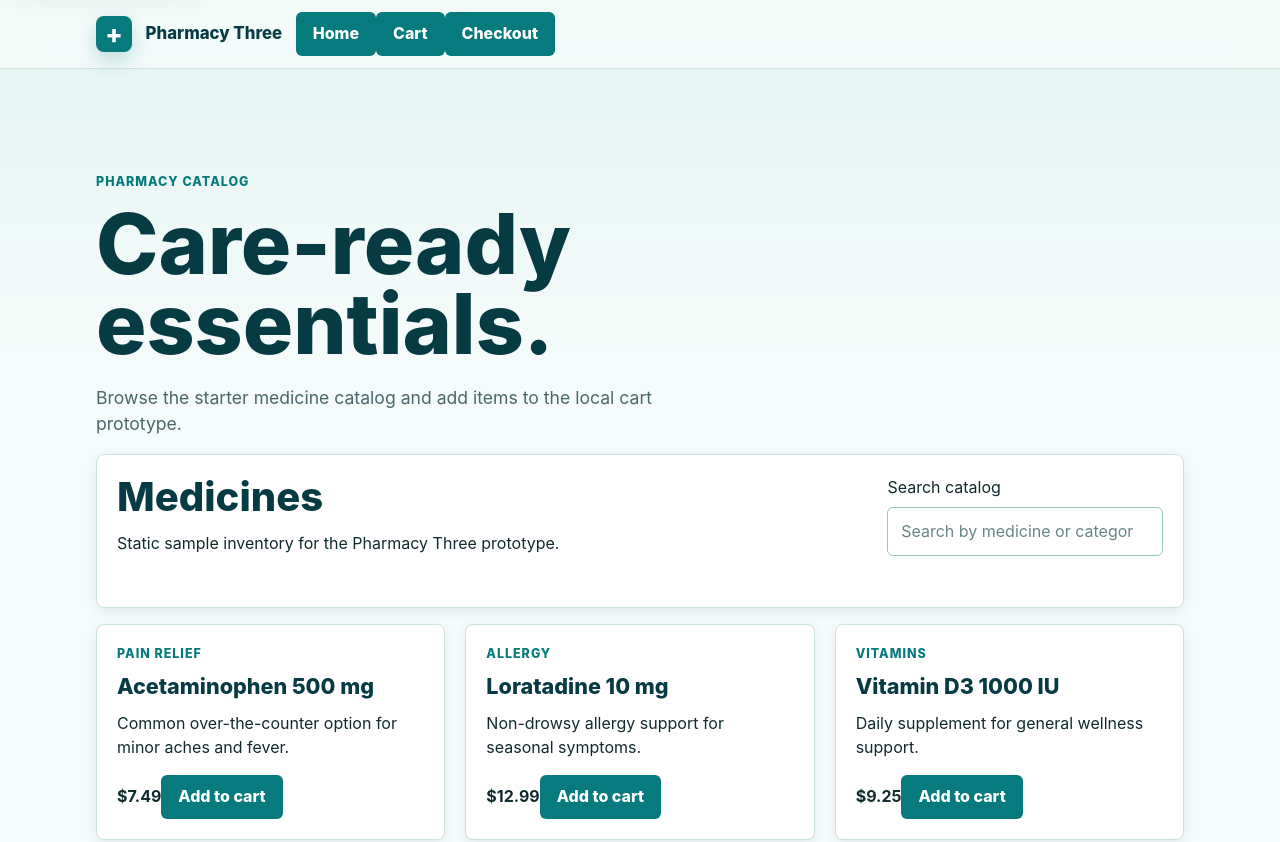
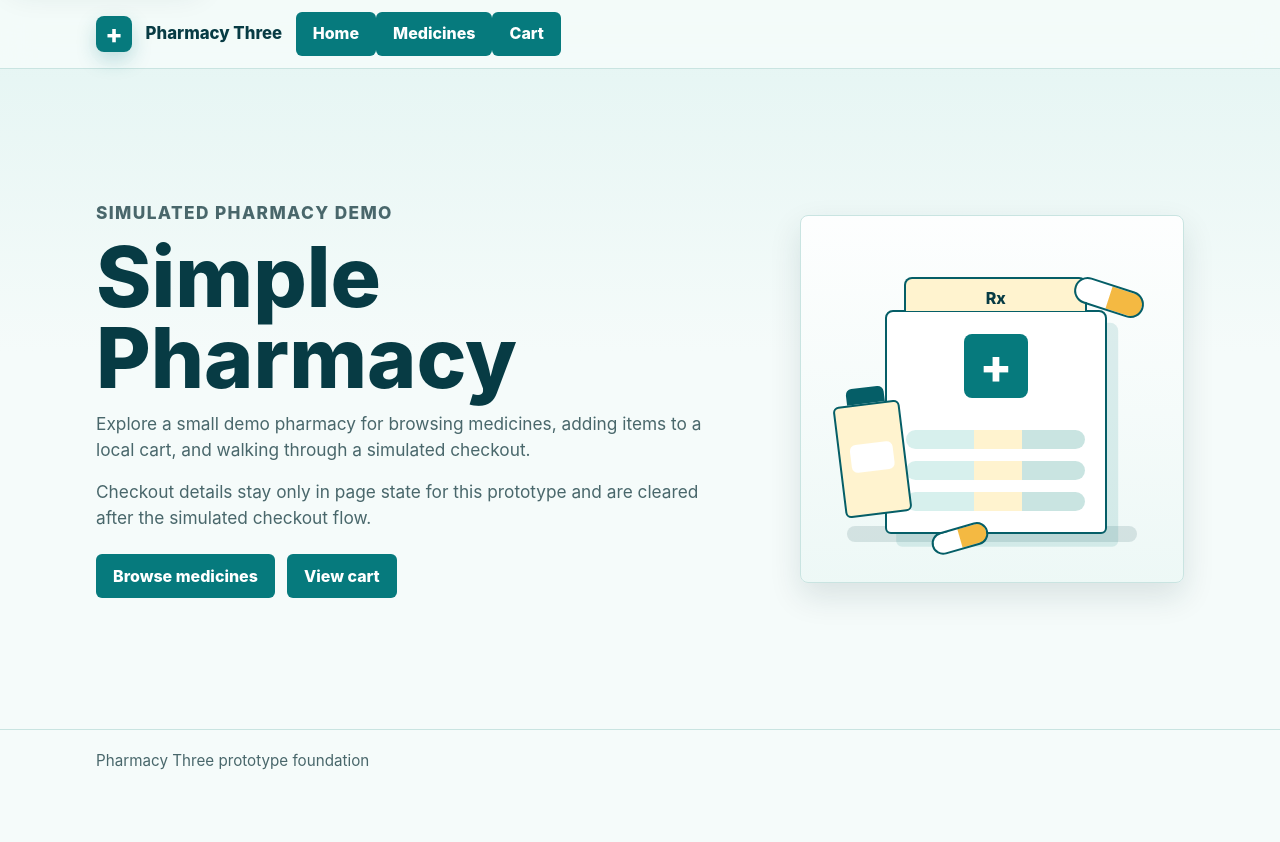
Before and after one commit to linktoaman/PharmacyApplication, a React (Vite) app: page / in a window 1280 px wide. Shown: the top 842 px of the page. After the commit the page ends 800 px from the top, so only its background shows below. Built offline with nearby package versions, Linux system fonts and the light colour scheme.

Commit message:
BuildIQ task TASK-002

```diff
--- a/src/App.jsx
+++ b/src/App.jsx
@@ -3,6 +3,7 @@ import { useState } from 'react';
 import Cart from './components/Cart.jsx';
 import CheckoutForm from './components/CheckoutForm.jsx';
 import Home from './components/Home.jsx';
+import MedicineList from './components/MedicineList.jsx';
 import Navbar from './components/Navbar.jsx';
 import medicines from './models/medicines.js';
 import { addMedicineToCart, calculateCartTotals } from './utils/cart.js';
@@ -112,12 +113,17 @@ export default function App() {
       </header>
       <main id="main-content" className="shell page-content">
         {activeView === 'home' && (
-          <Home
-            medicines={medicines}
-            searchQuery={searchQuery}
-            onSearchChange={handleSearchChange}
-            onAddToCart={handleAddToCart}
-          />
+          <Home onNavigate={handleNavigate} />
+        )}
+        {activeView === 'medicines' && (
+          <section className="section">
+            <MedicineList
+              medicines={medicines}
+              searchQuery={searchQuery}
+              onSearchChange={handleSearchChange}
+              onAddToCart={handleAddToCart}
+            />
+          </section>
         )}
         {activeView === 'cart' && (
           <Cart
--- a/src/components/Home.jsx
+++ b/src/components/Home.jsx
@@ -1,27 +1,58 @@
-import MedicineList from './MedicineList.jsx';
-
-export default function Home({
-  medicines,
-  searchQuery,
-  onSearchChange,
-  onAddToCart,
-}) {
+export default function Home({ onNavigate }) {
   return (
-    <section className="section stack" aria-labelledby="home-title">
-      <div className="intro">
-        <p className="eyebrow">Pharmacy catalog</p>
-        <h1 id="home-title">Care-ready essentials.</h1>
+    <section className="section home-hero" aria-labelledby="home-title">
+      <div className="intro home-hero__copy">
+        <p className="eyebrow">Simulated pharmacy demo</p>
+        <h1 id="home-title">Simple Pharmacy</h1>
         <p>
-          Browse the starter medicine catalog and add items to the local cart
-          prototype.
+          Explore a small demo pharmacy for browsing medicines, adding items to
+          a local cart, and walking through a simulated checkout.
         </p>
+        <p>
+          Checkout details stay only in page state for this prototype and are
+          cleared after the simulated checkout flow.
+        </p>
+        <div className="cluster home-hero__actions">
+          <button
+            className="button"
+            type="button"
+            onClick={() => onNavigate('medicines')}
+          >
+            Browse medicines
+          </button>
+          <button
+            className="button button--secondary"
+            type="button"
+            onClick={() => onNavigate('cart')}
+          >
+            View cart
+          </button>
+        </div>
       </div>
-      <MedicineList
-        medicines={medicines}
-        searchQuery={searchQuery}
-        onSearchChange={onSearchChange}
-        onAddToCart={onAddToCart}
-      />
+      <div className="pharmacy-illustration" aria-hidden="true">
+        <div className="pharmacy-illustration__building">
+          <div className="pharmacy-illustration__sign">Rx</div>
+          <div className="pharmacy-illustration__cross">+</div>
+          <div className="pharmacy-illustration__shelves">
+            <span />
+            <span />
+            <span />
+          </div>
+        </div>
+        <div className="pharmacy-illustration__bottle">
+          <span />
+        </div>
+        <div
+          className={
+            'pharmacy-illustration__pill pharmacy-illustration__pill--one'
+          }
+        />
+        <div
+          className={
+            'pharmacy-illustration__pill pharmacy-illustration__pill--two'
+          }
+        />
+      </div>
     </section>
   );
 }
--- a/src/components/Navbar.jsx
+++ b/src/components/Navbar.jsx
@@ -1,7 +1,7 @@
 const views = [
   { id: 'home', label: 'Home' },
+  { id: 'medicines', label: 'Medicines' },
   { id: 'cart', label: 'Cart' },
-  { id: 'checkout', label: 'Checkout' },
 ];
 
 export default function Navbar({ activeView, onNavigate }) {
--- a/src/styles.css
+++ b/src/styles.css
@@ -269,6 +269,185 @@ tbody tr:hover {
   max-width: 42rem;
 }
 
+.home-hero {
+  display: grid;
+  grid-template-columns: minmax(0, 1fr) minmax(17rem, 24rem);
+  align-items: center;
+  gap: var(--space-10);
+}
+
+.home-hero__copy p {
+  max-width: 39rem;
+  color: var(--color-text-muted);
+  font-size: 1.08rem;
+}
+
+.home-hero__actions {
+  margin-top: var(--space-6);
+}
+
+.pharmacy-illustration {
+  position: relative;
+  min-height: 23rem;
+  border: 1px solid var(--color-border);
+  border-radius: var(--radius-md);
+  background:
+    linear-gradient(
+      180deg,
+      rgb(255 255 255 / 88%) 0%,
+      rgb(237 248 246 / 96%) 100%
+    );
+  box-shadow: var(--shadow-md);
+}
+
+.pharmacy-illustration::before {
+  position: absolute;
+  right: 12%;
+  bottom: 2.5rem;
+  left: 12%;
+  height: 1rem;
+  border-radius: 999px;
+  background: rgb(7 59 68 / 12%);
+  content: "";
+}
+
+.pharmacy-illustration__building {
+  position: absolute;
+  right: 20%;
+  bottom: 3rem;
+  width: 58%;
+  min-width: 12rem;
+  min-height: 14rem;
+  border: 0.18rem solid var(--color-primary-strong);
+  border-radius:
+    var(--radius-md) var(--radius-md) var(--radius-sm) var(--radius-sm);
+  background: var(--color-surface);
+  box-shadow: 0.7rem 0.8rem 0 rgb(6 122 125 / 12%);
+}
+
+.pharmacy-illustration__building::before {
+  position: absolute;
+  top: -2.2rem;
+  right: 8%;
+  left: 8%;
+  height: 2rem;
+  border: 0.18rem solid var(--color-primary-strong);
+  border-bottom: 0;
+  border-radius: var(--radius-md) var(--radius-md) 0 0;
+  background: var(--color-accent-soft);
+  content: "";
+}
+
+.pharmacy-illustration__sign {
+  position: absolute;
+  top: -1.6rem;
+  left: 50%;
+  transform: translateX(-50%);
+  color: var(--color-heading);
+  font-size: 1rem;
+  font-weight: 800;
+}
+
+.pharmacy-illustration__cross {
+  display: grid;
+  position: absolute;
+  top: 1.35rem;
+  left: 50%;
+  width: 4rem;
+  height: 4rem;
+  transform: translateX(-50%);
+  place-items: center;
+  border-radius: var(--radius-md);
+  background: var(--color-primary);
+  color: var(--color-surface);
+  font-size: 3rem;
+  font-weight: 800;
+  line-height: 1;
+}
+
+.pharmacy-illustration__shelves {
+  position: absolute;
+  right: 1.2rem;
+  bottom: 1.3rem;
+  left: 1.2rem;
+  display: grid;
+  gap: var(--space-3);
+}
+
+.pharmacy-illustration__shelves span {
+  height: 1.2rem;
+  border-radius: 999px;
+  background:
+    linear-gradient(
+      90deg,
+      var(--color-primary-soft) 0 38%,
+      var(--color-accent-soft) 38% 65%,
+      var(--color-border) 65% 100%
+    );
+}
+
+.pharmacy-illustration__bottle {
+  position: absolute;
+  bottom: 4.2rem;
+  left: 10%;
+  width: 4.2rem;
+  height: 7rem;
+  border: 0.18rem solid var(--color-primary-strong);
+  border-radius: var(--radius-sm);
+  background: var(--color-accent-soft);
+  transform: rotate(-7deg);
+}
+
+.pharmacy-illustration__bottle::before {
+  position: absolute;
+  top: -1.1rem;
+  left: 50%;
+  width: 2.4rem;
+  height: 1rem;
+  transform: translateX(-50%);
+  border-radius: var(--radius-sm) var(--radius-sm) 0 0;
+  background: var(--color-primary-strong);
+  content: "";
+}
+
+.pharmacy-illustration__bottle span {
+  position: absolute;
+  top: 2.4rem;
+  right: 0.65rem;
+  left: 0.65rem;
+  height: 1.7rem;
+  border-radius: var(--radius-sm);
+  background: var(--color-surface);
+}
+
+.pharmacy-illustration__pill {
+  position: absolute;
+  border: 0.16rem solid var(--color-primary-strong);
+  border-radius: 999px;
+  background:
+    linear-gradient(
+      90deg,
+      var(--color-surface) 0 50%,
+      var(--color-accent) 50% 100%
+    );
+}
+
+.pharmacy-illustration__pill--one {
+  top: 4.25rem;
+  right: 10%;
+  width: 4.5rem;
+  height: 1.7rem;
+  transform: rotate(18deg);
+}
+
+.pharmacy-illustration__pill--two {
+  bottom: 2rem;
+  left: 34%;
+  width: 3.6rem;
+  height: 1.45rem;
+  transform: rotate(-16deg);
+}
+
 .eyebrow {
   margin: 0 0 var(--space-3);
   color: var(--color-primary);
@@ -495,6 +674,15 @@ textarea:focus {
     padding-block: var(--space-12);
   }
 
+  .home-hero {
+    grid-template-columns: 1fr;
+    gap: var(--space-8);
+  }
+
+  .pharmacy-illustration {
+    min-height: 18rem;
+  }
+
   .card,
   .message,
   .empty-state {
```
